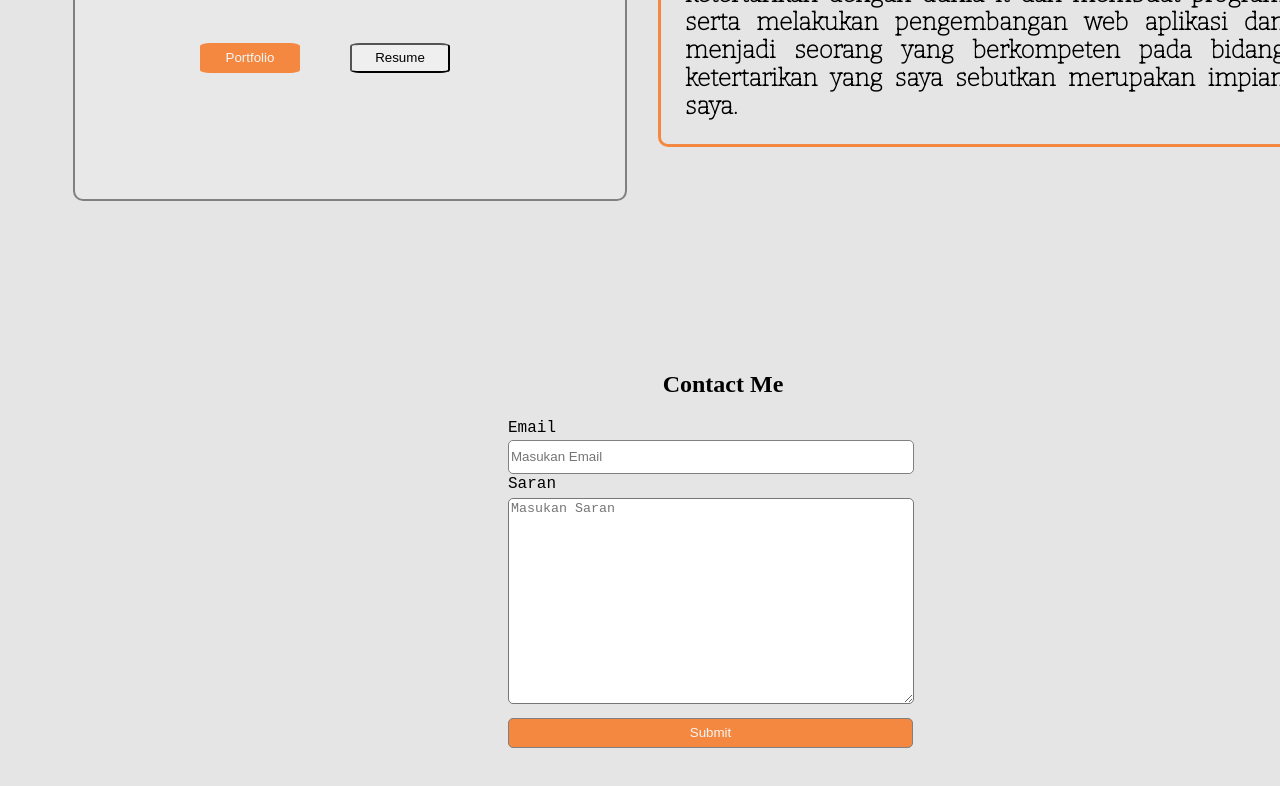
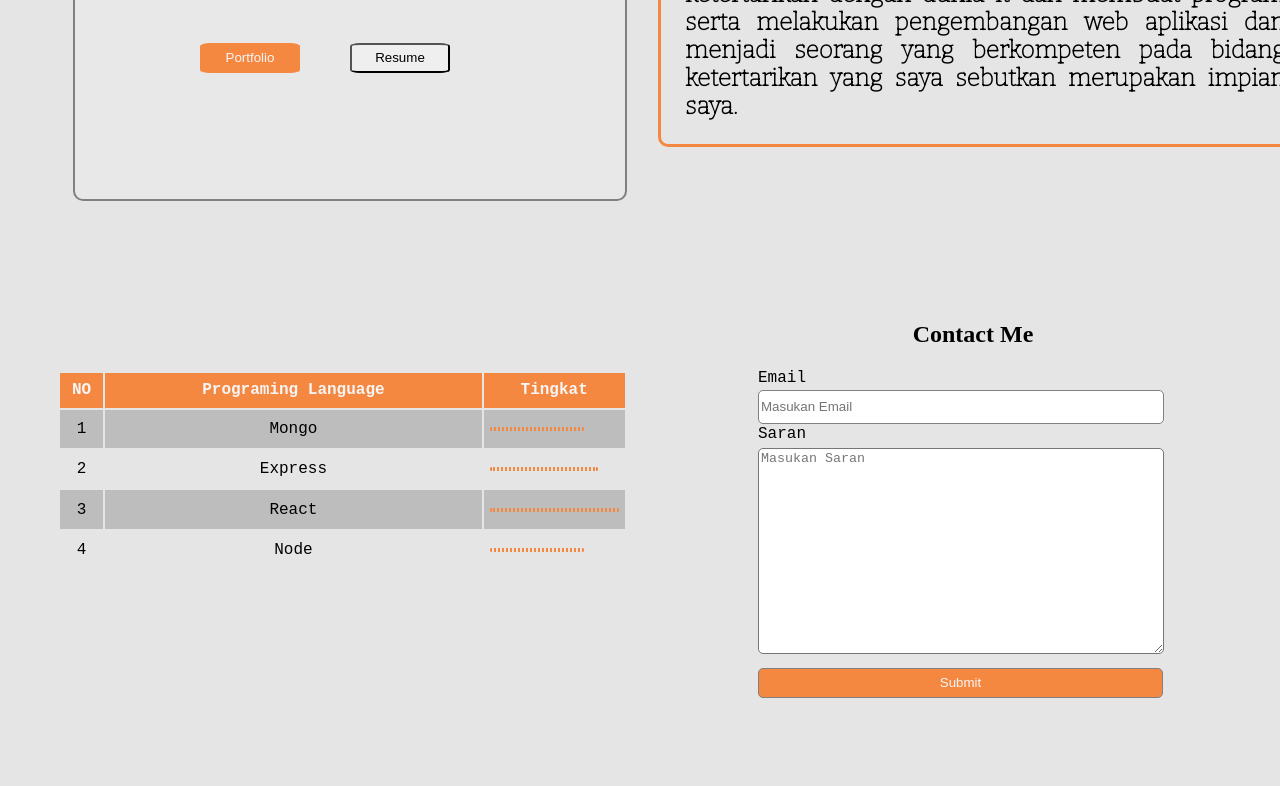
Before and after one commit to Agels/fronted-css, a plain HTML site: page index.html in a window 1280 px wide. Shown: the part 795-1581 px from the top of the page. Drawn offline with nearby package versions, Linux system fonts and the light colour scheme; a web font is replaced by a local one.

Commit message:
revisi tabel

```diff
--- a/index.html
+++ b/index.html
@@ -73,6 +73,39 @@
         ketertarikan yang saya sebutkan merupakan impian saya. </p>
     </div>
 </section>
+<section id="tabel">
+    <div class="tabel">
+    <table>
+        <thead>
+        <tr>
+            <th>NO</th>
+            <th>Programing Language</th>
+            <th>Tingkat</th>
+        </tr>
+        <tr class="tabel-background">
+            <td>1</td>
+            <td>Mongo</td>
+            <td><hr class="mongo"></td>
+        </tr>
+        <tr>
+            <td>2</td>
+            <td>Express</td>
+            <td><hr class="express"></td>
+        </tr>
+        <tr class="tabel-background">
+            <td>3</td>
+            <td>React</td>
+            <td><hr class="react"></td>
+        </tr>
+        <tr>
+            <td>4</td>
+            <td>Node</td>
+            <td><hr class="node"></td>
+        </tr>
+        </thead>
+    </table>
+    </div>
+</section>
 <section id="contact">
     <div class="contact">
         <h2 style="text-align: center;">Contact Me </h2>
--- a/styles.css
+++ b/styles.css
@@ -164,12 +164,63 @@ border:2px solid #F58840;
      text-indent:100px;
      padding:24px;
  }
+    table {
+    width: 45%;
+    height: 200px;
+    text-align: center;
+    border-radius: 10px;
+}
+th {
+    background-color:#F58840;
+    color:whitesmoke;
+}
+ .tabel {
+     font-family: 'Courier New', Courier, monospace;
+     position: relative;
+     bottom:100px;
+     left:50px;
+ }
+
+ .tabel-background {
+     background-color: #bdbdbd;
+ }
+
+ .mongo {
+     margin-left:5px;
+     border:2px dotted #F58840;
+     width: 65%;
+     border-radius: 5px;
+ }
+
+
+ .react {
+    margin-left:5px;
+    border:2px dotted #F58840;
+    width: 90%;
+    border-radius: 5px;
+}
+
+
+.express {
+    margin-left:5px;
+    border:2px dotted #F58840;
+    width: 75%;
+    border-radius: 5px;
+}
+
+.node {
+    margin-left:5px;
+    border:2px dotted #F58840;
+    width: 65%;
+    border-radius: 5px;
+}
+
 
  .contact {
      position: relative;
      /* background-color: red; */
-     left:500px;
-     bottom:100px;
+     left:750px;
+     top:-370px;
      width: 430px;
      /* border: 2px solid black; */
  }
```
